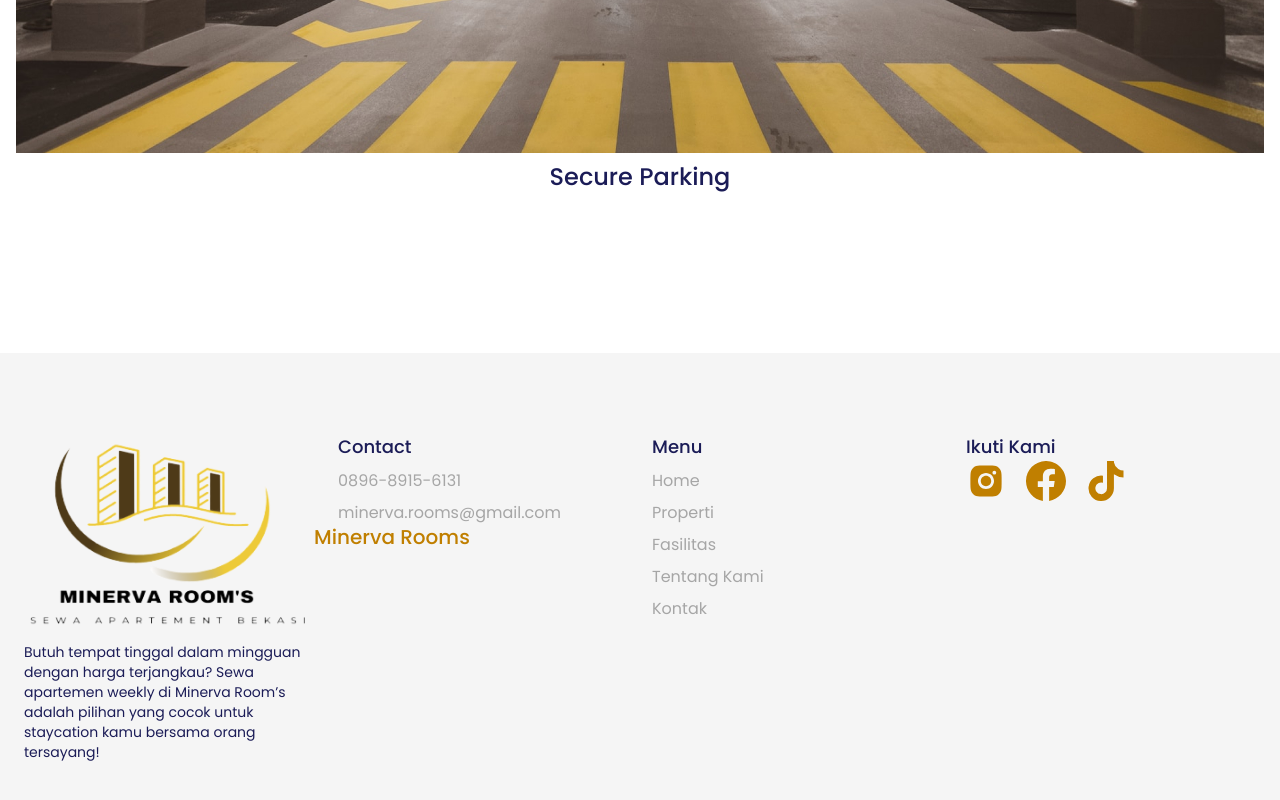
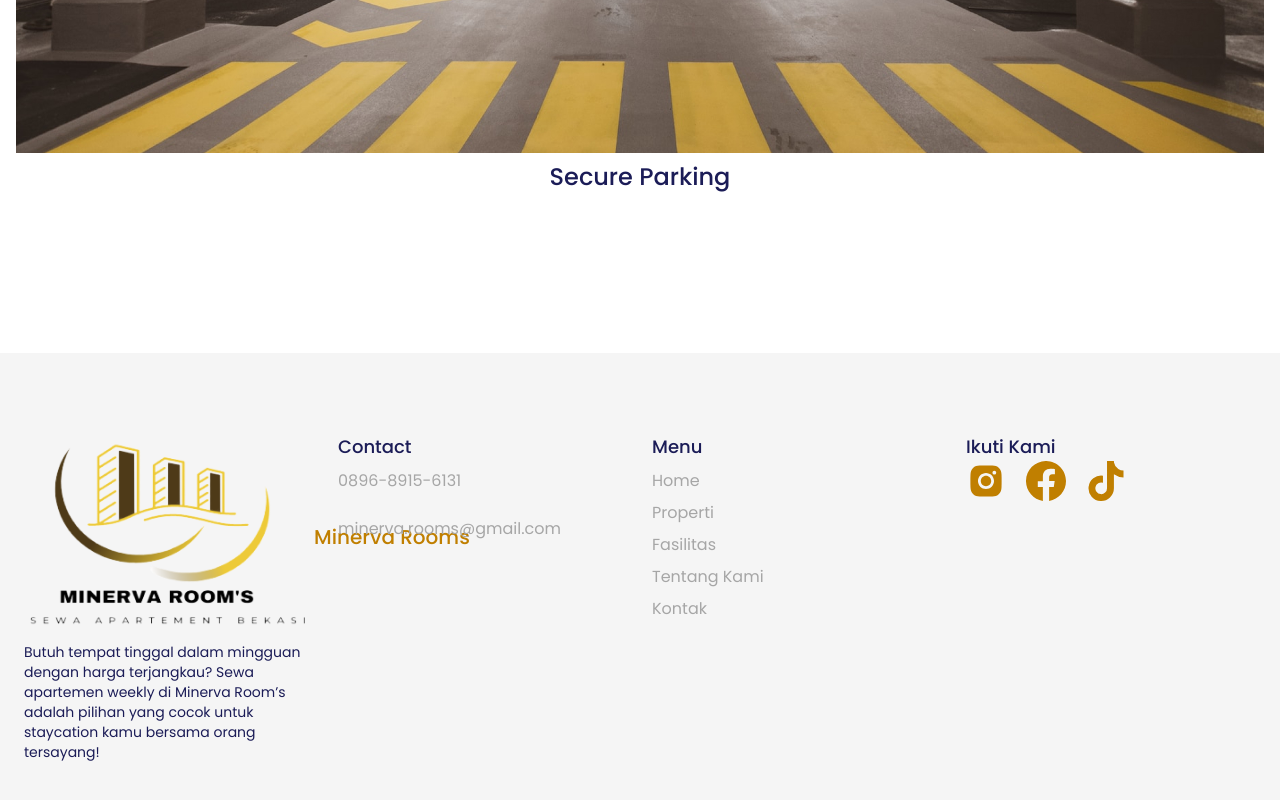
Before and after one commit to dulabdul/minerva-rooms, a Next.js app: page /fasilitas in a window 1280 px wide. Shown: the part 3403-4203 px from the top of the page. Built offline with nearby package versions, Linux system fonts and the light colour scheme; no server answers.

Commit message:
set min-w and min-h

```diff
--- a/src/components/Layout/Footer.jsx
+++ b/src/components/Layout/Footer.jsx
@@ -78,7 +78,7 @@ export default async function Footer() {
               isExternal
               target='_blank'
               href='https://api.whatsapp.com/send?phone=6289689156131&text=Halo%20Minerva%20saya%20ingin%20nanya%20tentang%20rental%20apartement%20nya%20dong'
-              className='text-sm font-normal text-tersierColor pb-2 md:text-base hover:text-primaryColor'>
+              className='min-w-[48px] min-h-[48px] text-sm font-normal text-tersierColor pb-2 md:text-base hover:text-primaryColor'>
               0896-8915-6131
             </CustomButton>
             <CustomButton
@@ -86,7 +86,7 @@ export default async function Footer() {
               isExternal
               target='_blank'
               href='mailto:minerva.rooms@gmail.com'
-              className='text-sm font-normal text-tersierColor md:text-base  hover:text-primaryColor'>
+              className='min-w-[48px] min-h-[48px] text-sm font-normal text-tersierColor md:text-base  hover:text-primaryColor'>
               minerva.rooms@gmail.com
             </CustomButton>
           </div>
```
